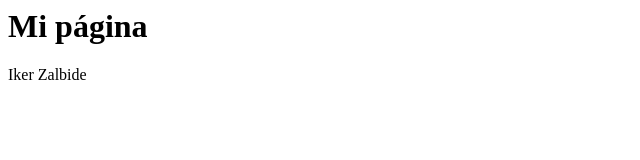
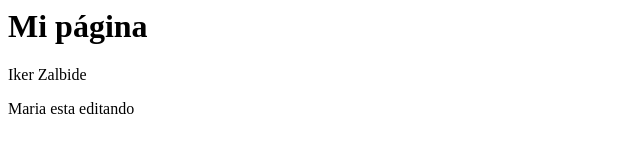
Before and after one commit to IkerZalbide/SMR2_22-23, a plain HTML site: page index.html in a window 1280 px wide. Shown: the whole page, without its empty margins (0-640 px from the left). Drawn offline with Linux system fonts and the light colour scheme.

Commit message:
Update index.html

```diff
--- a/index.html
+++ b/index.html
@@ -3,5 +3,6 @@
   <body>
     <h1>Mi página</h1>
     <p>Iker Zalbide</p>
+    Maria esta editando
   </body>
 </html>
```
